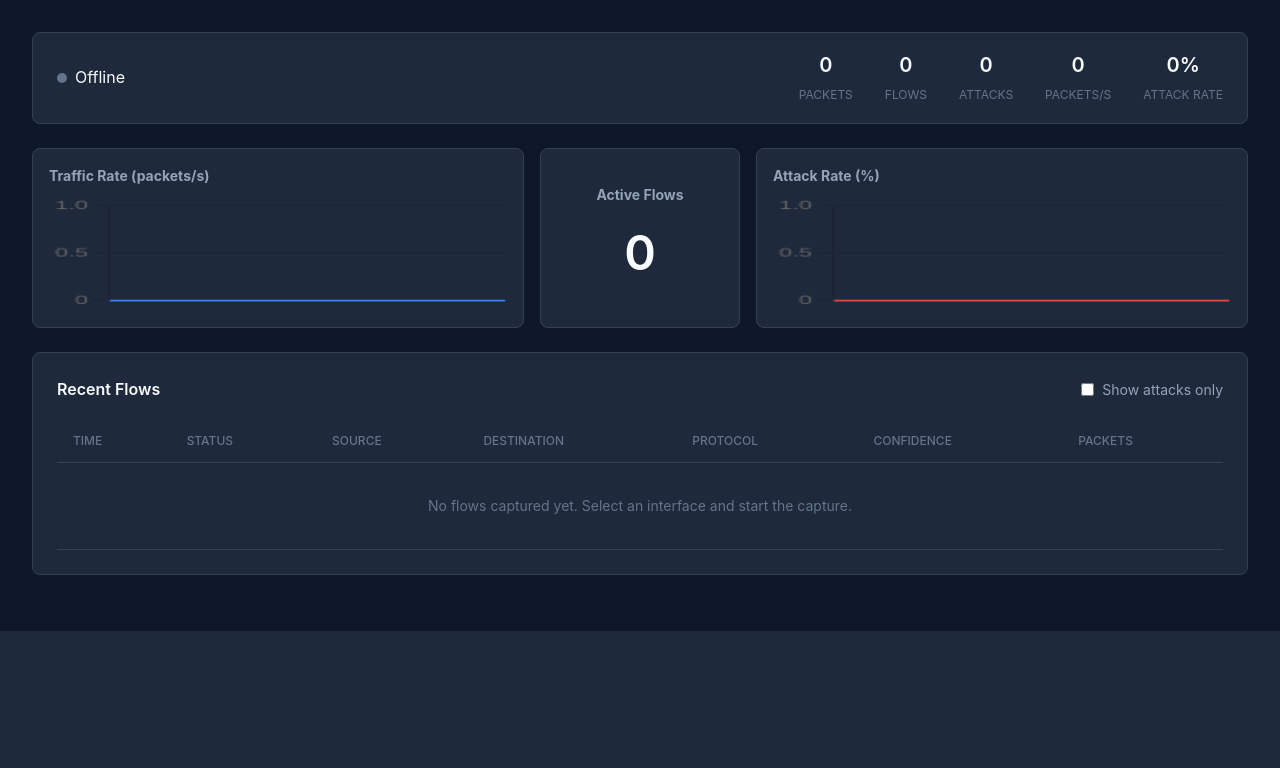
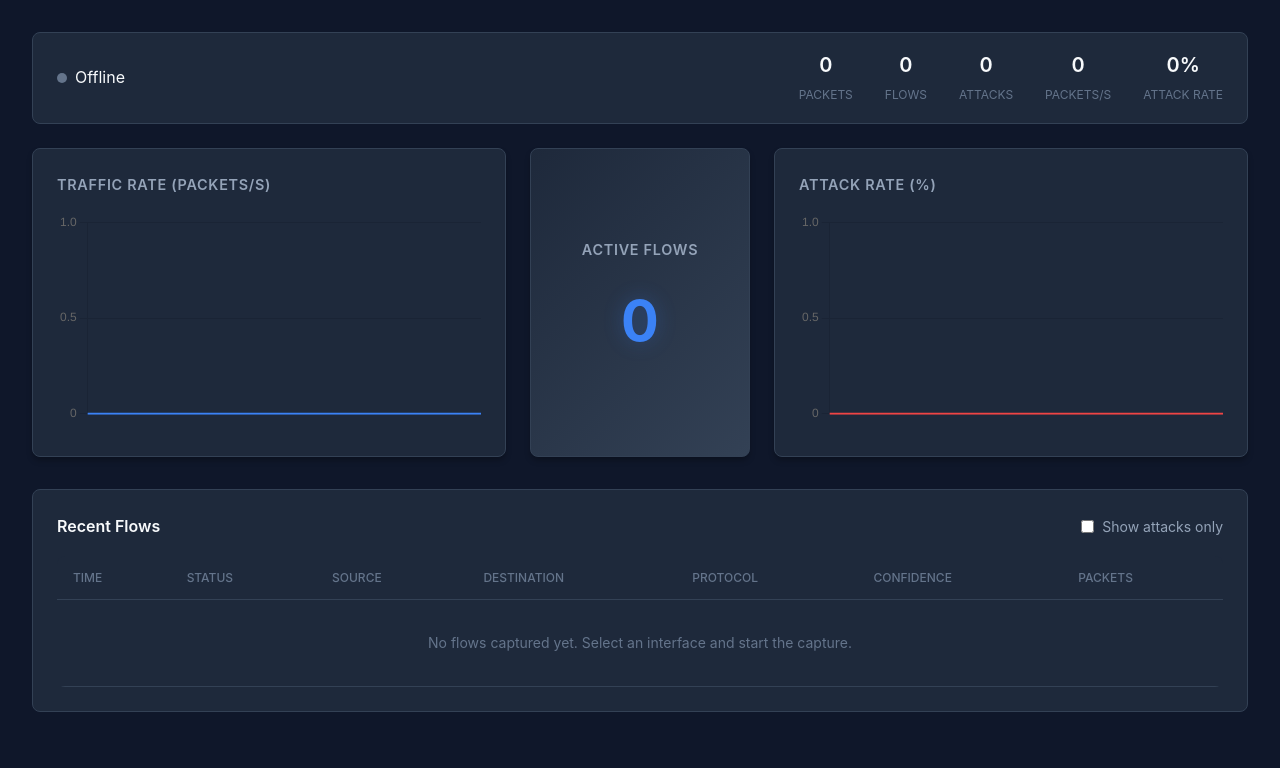
Before and after one commit to zv3zdochka/network-intrusion-detection-platform, a Flask app: template web/templates/realtime.html in a window 1280 px wide. Shown: the part 207-975 px from the top of the page. Before the commit the page ends 838 px from the top, so only its background shows below. Run offline with Flask 3, Linux system fonts and the light colour scheme; the template is opened without the code that fills it: most values are stand-ins (such as "Sample title", 1, 10 or a date in 2020).

Commit message:
fix ofline same result

```diff
--- a/web/static/css/style.css
+++ b/web/static/css/style.css
@@ -286,59 +286,64 @@ a:hover {
     50% { color: var(--danger); transform: scale(1.2); }
 }
 
-/* ===== Metrics Row - Fixed Height ===== */
+
 .metrics-row {
     display: grid;
-    grid-template-columns: 1fr 200px 1fr;
-    gap: 1rem;
-    margin-bottom: 1.5rem;
-    height: 180px;
+    grid-template-columns: 1fr 220px 1fr;
+    gap: 1.5rem;
+    margin-bottom: 2rem;
+    min-height: 300px; /* Увеличили высоту */
 }
 
 .metric-card {
     background: var(--bg-secondary);
     border: 1px solid var(--border);
     border-radius: var(--radius);
-    padding: 1rem;
+    padding: 1.5rem;
     display: flex;
     flex-direction: column;
-    overflow: hidden;
+    box-shadow: var(--shadow);
 }
 
 .metric-card h3 {
-    font-size: 0.875rem;
+    font-size: 0.9rem;
+    font-weight: 600;
     color: var(--text-secondary);
-    margin-bottom: 0.5rem;
-    flex-shrink: 0;
-}
-
-.metric-card.chart-card {
-    min-height: 0;
+    margin-bottom: 1rem;
+    text-transform: uppercase;
+    letter-spacing: 0.05em;
 }
 
 .chart-container {
     flex: 1;
-    min-height: 0;
+    width: 100%;
+    min-height: 220px; /* Фиксированная минимальная высота для графиков */
     position: relative;
 }
 
-.chart-container canvas {
-    position: absolute;
-    top: 0;
-    left: 0;
-    width: 100% !important;
-    height: 100% !important;
+/* Фикс для четкости графиков */
+canvas {
+    image-rendering: auto;
 }
 
 .metric-card.value-card {
     justify-content: center;
     align-items: center;
+    background: linear-gradient(135deg, var(--bg-secondary) 0%, var(--bg-tertiary) 100%);
 }
 
 .metric-value {
-    font-size: 3rem;
-    font-weight: 600;
-    text-align: center;
+    font-size: 3.5rem;
+    font-weight: 700;
+    color: var(--accent);
+    text-shadow: 0 0 20px rgba(59, 130, 246, 0.3);
+}
+
+.flows-table-wrapper {
+    overflow-x: auto;
+    max-height: 500px; /* Увеличили область таблицы */
+    overflow-y: auto;
+    border-radius: var(--radius);
 }
 
 /* ===== Data Table ===== */
@@ -370,12 +375,6 @@ a:hover {
     font-size: 0.875rem;
     color: var(--text-secondary);
     cursor: pointer;
-}
-
-.flows-table-wrapper {
-    overflow-x: auto;
-    max-height: 400px;
-    overflow-y: auto;
 }
 
 .data-table {
```
